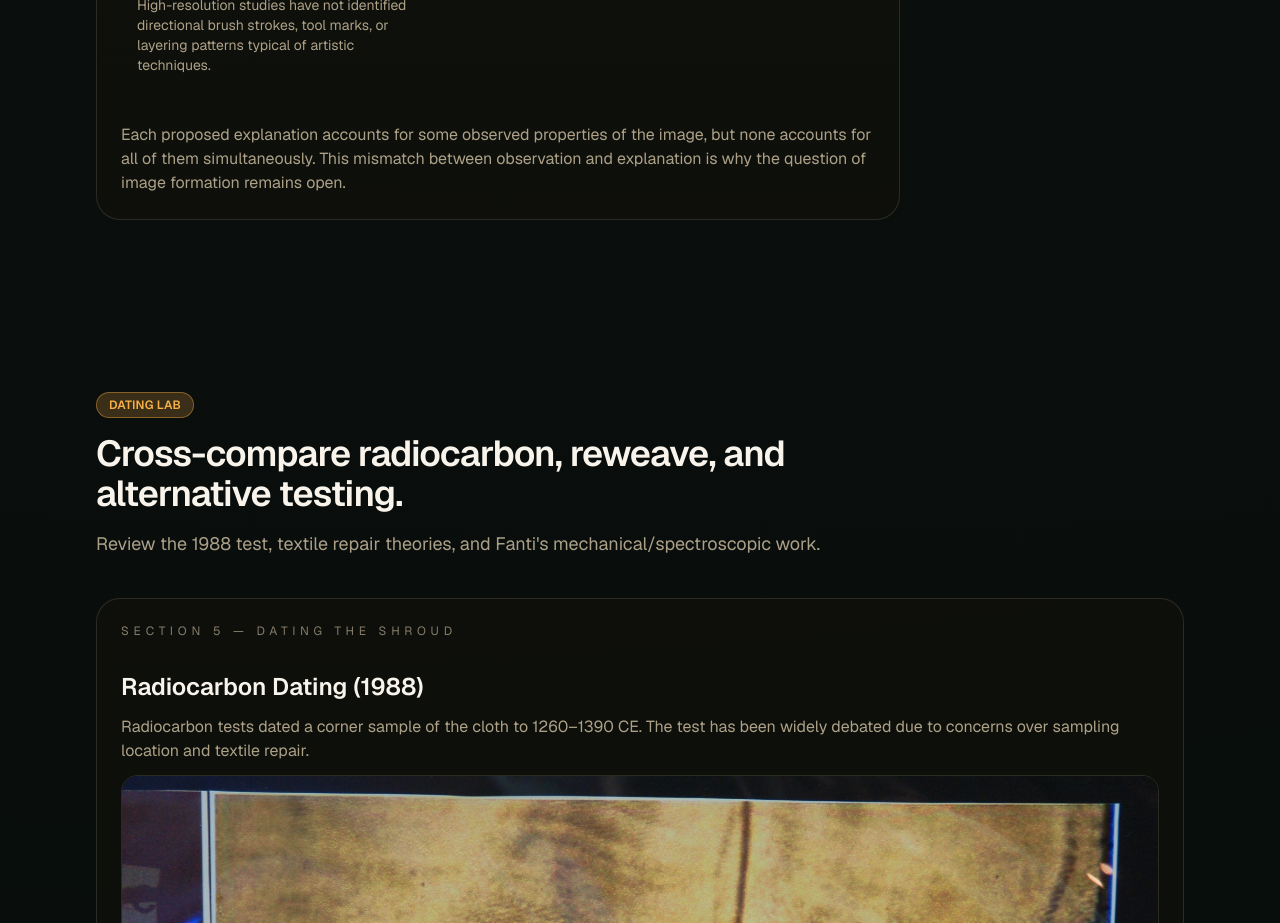
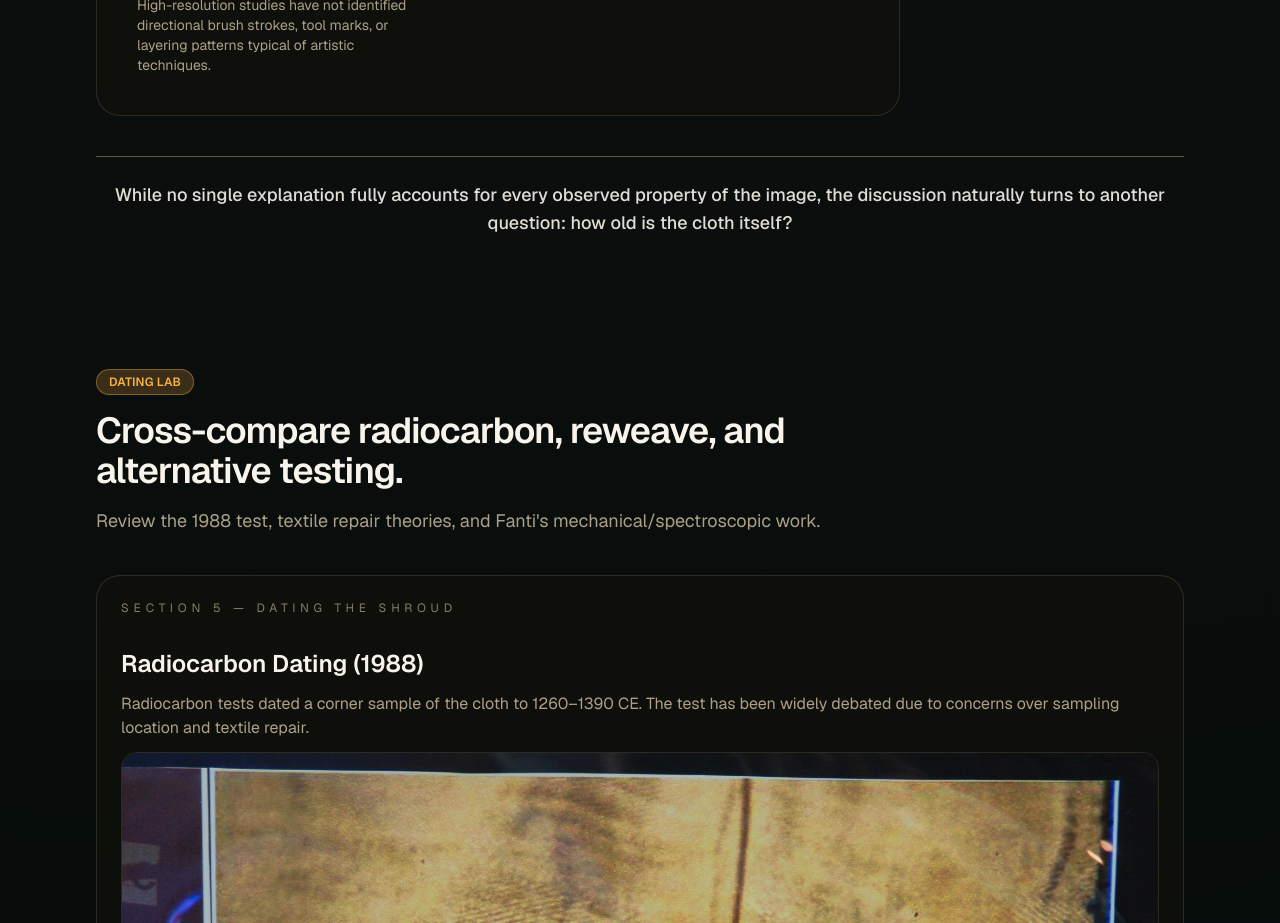
Before and after one commit to victorolivo24/shroudofturin, a Next.js app: page / in a window 1280 px wide. Shown: the part 9340-10263 px from the top of the page. Built offline with nearby package versions, Linux system fonts and the light colour scheme.

Commit message:
add section 4 transition

```diff
--- a/src/sections/image-formation.tsx
+++ b/src/sections/image-formation.tsx
@@ -366,11 +366,6 @@ export function ImageFormationSection() {
               </tr>
             </tbody>
           </table>
-          <p className="text-sand-200/80">
-            Each proposed explanation accounts for some observed properties of the image, but none
-            accounts for all of them simultaneously. This mismatch between observation and
-            explanation is why the question of image formation remains open.
-          </p>
         </div>
         <aside className="sticky top-20 h-fit rounded-2xl border border-sand-200/10 bg-sand-900/30 p-4 text-xs text-sand-200/80">
           <p className="text-sm font-semibold text-sand-50">How to read this table</p>
@@ -381,6 +376,12 @@ export function ImageFormationSection() {
           </ul>
           <p className="mt-3 text-sand-200/70">Click any cell to read a short explanation.</p>
         </aside>
+      </div>
+      <div className="border-t border-sand-200/40 pt-6 text-center text-lg font-medium text-sand-50/90">
+        <p>
+          While no single explanation fully accounts for every observed property of the image, the
+          discussion naturally turns to another question: how old is the cloth itself?
+        </p>
       </div>
       <style jsx>{`
         .image-formation-table details {
```
